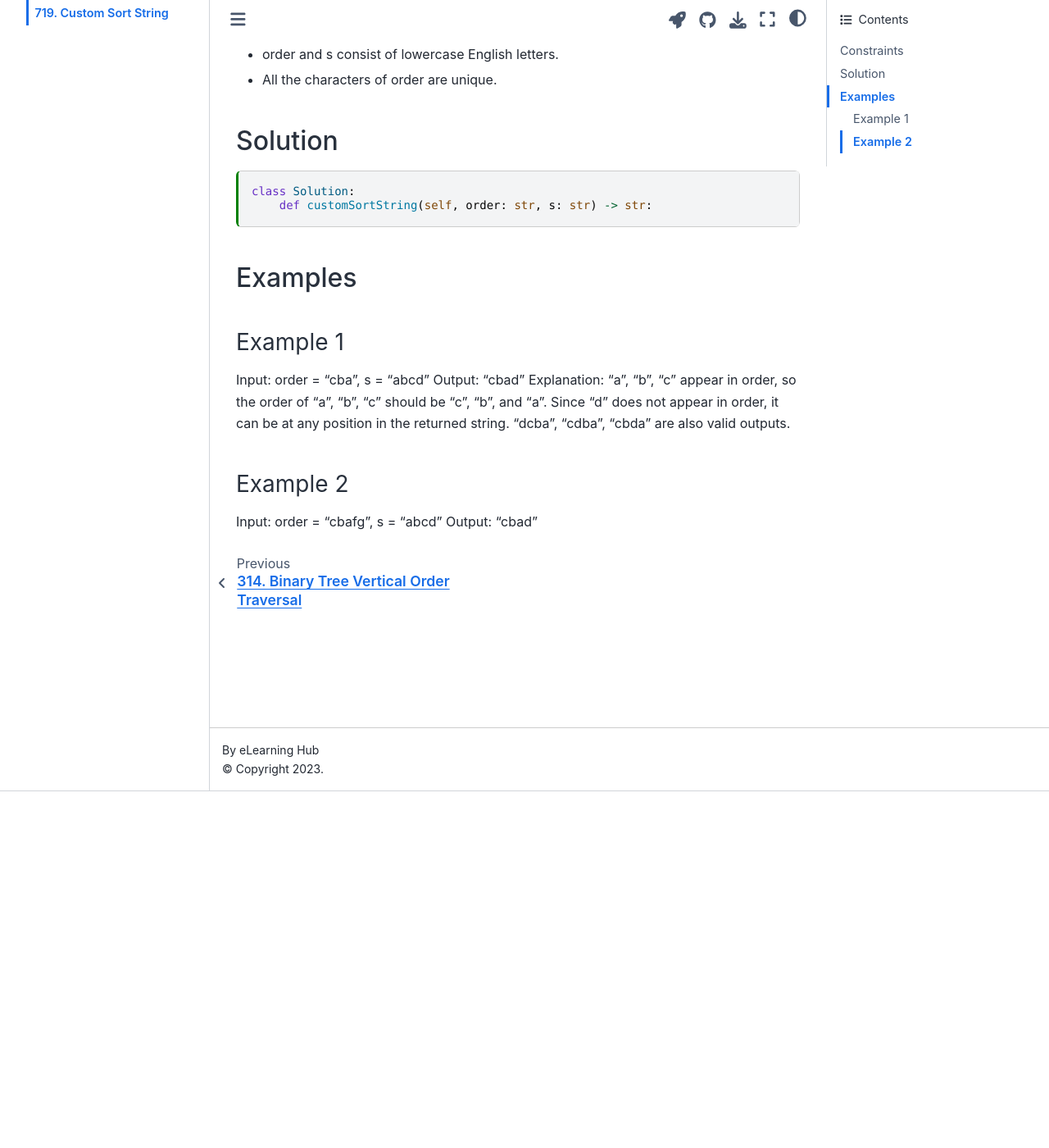
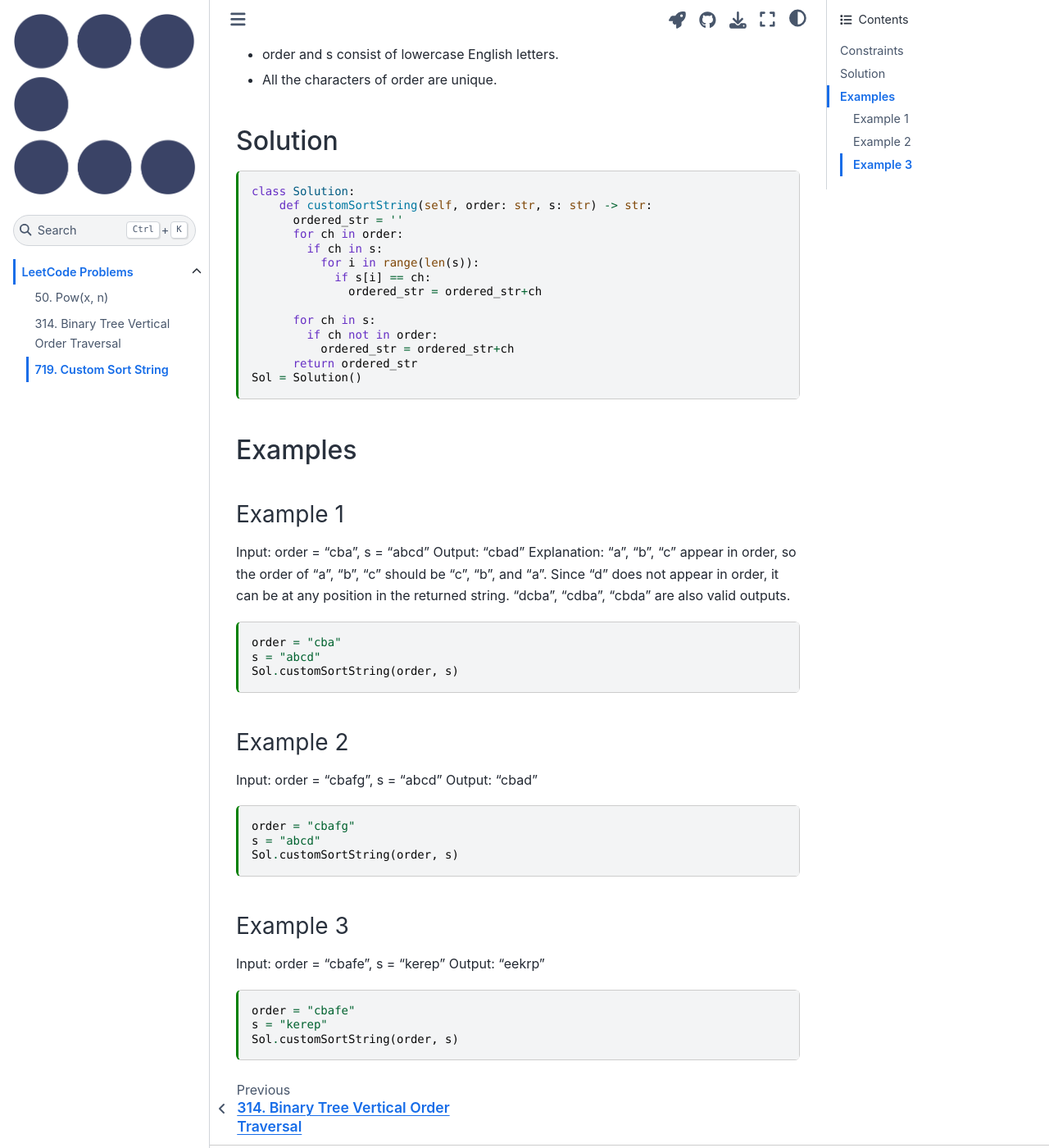
Before and after one commit to eLearningHub/Coding-Book, a Jupyter Book: the page built from leetcode/0719-custom-sort-string.md, in a window 1280 px wide and 1400 px high, scrolled down 435 px. Shown: the whole window at 82% size. Built offline with Jupyter Book 1.0.4 settings and Sphinx 7.4.7 and the Sphinx Book theme 1.1.4, drawn with Linux system fonts in a browser that asks for light colours.

Commit message:
Solution

````diff
--- a/leetcode/0719-custom-sort-string.md
+++ b/leetcode/0719-custom-sort-string.md
@@ -32,6 +32,18 @@
 ```{code-cell} ipython3
 class Solution:
     def customSortString(self, order: str, s: str) -> str:
+      ordered_str = ''
+      for ch in order:
+        if ch in s:
+          for i in range(len(s)):
+            if s[i] == ch:
+              ordered_str = ordered_str+ch
+
+      for ch in s:
+        if ch not in order:
+          ordered_str = ordered_str+ch
+      return ordered_str
+Sol = Solution()
 ```
 
 ## Examples
@@ -44,7 +56,30 @@
 "a", "b", "c" appear in order, so the order of "a", "b", "c" should be "c", "b", and "a".
 Since "d" does not appear in order, it can be at any position in the returned string. "dcba", "cdba", "cbda" are also valid outputs.
 
+```{code-cell} ipython3
+order = "cba"
+s = "abcd"
+Sol.customSortString(order, s)
+```
+
 ### Example 2
 
 Input: order = "cbafg", s = "abcd"
 Output: "cbad"
+
+```{code-cell} ipython3
+order = "cbafg"
+s = "abcd"
+Sol.customSortString(order, s)
+```
+
+### Example 3
+
+Input: order = "cbafe", s = "kerep"
+Output: "eekrp"
+
+```{code-cell} ipython3
+order = "cbafe"
+s = "kerep"
+Sol.customSortString(order, s)
+```
````
